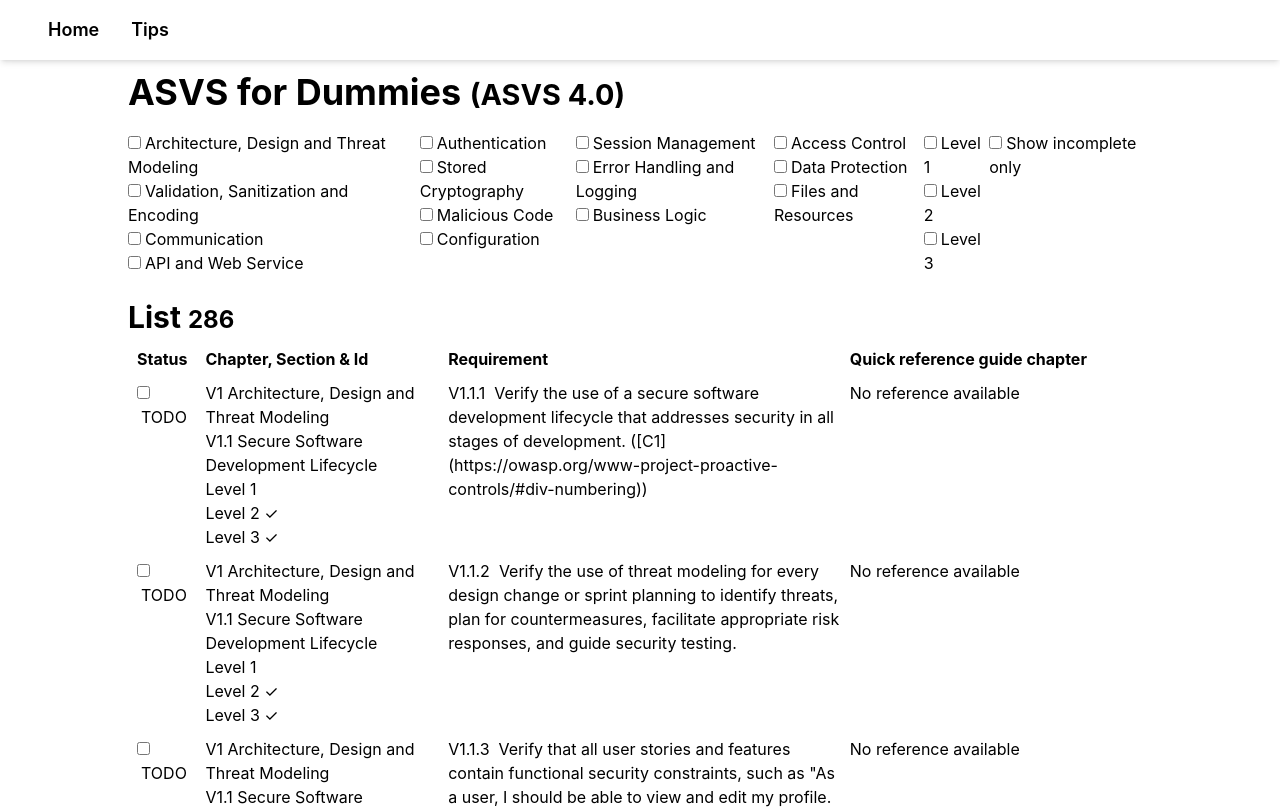
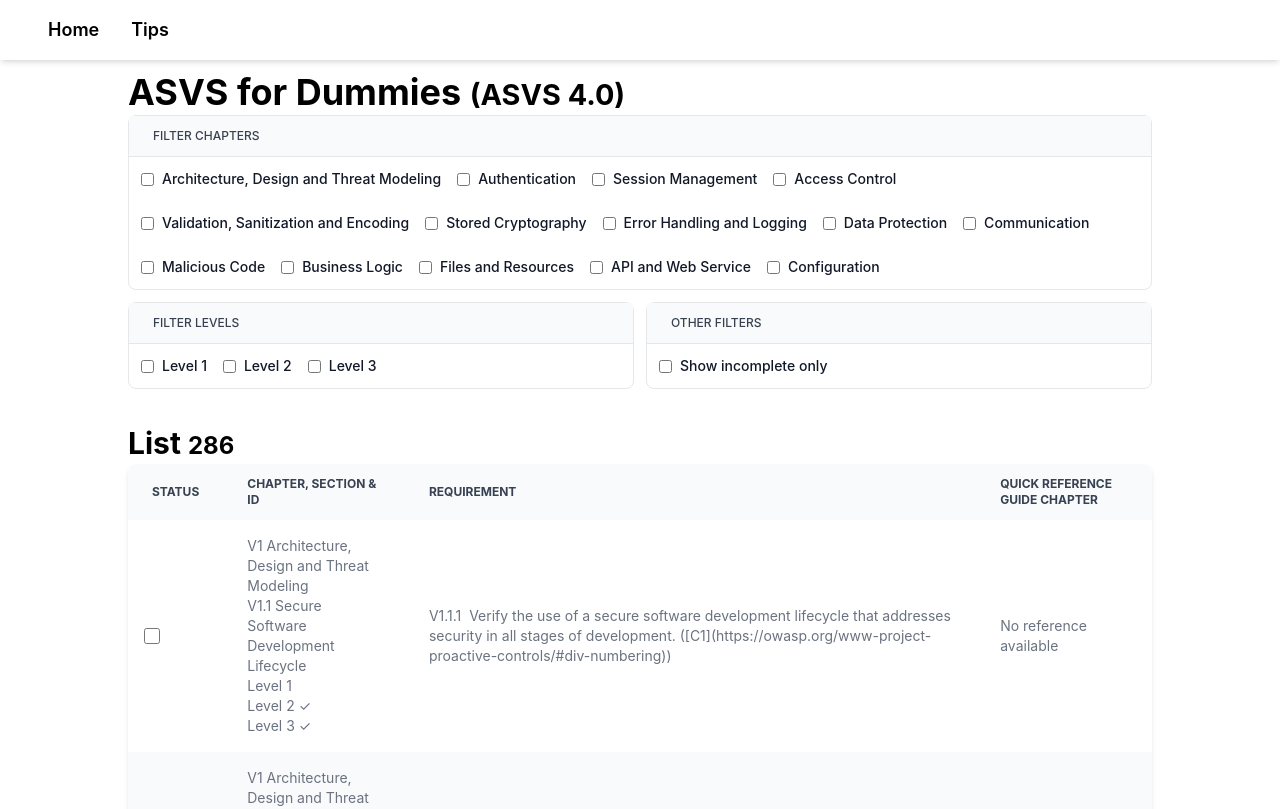
Before and after one commit to Studentassistenten-Windesheim/ASVS-for-dummies, a React (Vite) app: page / in a window 1280 px wide. Shown: the top 809 px of the page. Built offline with nearby package versions, Linux system fonts and the light colour scheme; the HTML template or start-up script is replaced by a standard one.

Commit message:
Updated list and filters

```diff
--- a/src/components/ASVSList.tsx
+++ b/src/components/ASVSList.tsx
@@ -13,50 +13,63 @@
         <>
             <h2 className='mt-6'>List <small>{filteredItems.length.toString()}</small></h2>
 
-            <table className='border-separate border-spacing-2'>
-                <thead>
-                    <tr className='text-left'>
-                        <th>Status</th>
-                        <th>Chapter, Section & Id</th>
-                        <th className='w-2/5'>Requirement</th>
-                        <th className='w-[30%]'>Quick reference guide chapter</th>
+            <div className="overflow-x-auto shadow-md sm:rounded-lg">
+                <table className="w-full text-sm text-left text-gray-500 ">
+                    <thead className="text-xs text-gray-700 uppercase bg-gray-50">
+                        <tr>
+                            <th scope="col" className="px-6 py-3">
+                                Status
+                            </th>
+                            <th scope="col" className="px-6 py-3">
+                                Chapter, Section & Id
+                            </th>
+                            <th scope="col" className="px-6 py-3">
+                                Requirement
+                            </th>
+                            <th scope="col" className="px-6 py-3">
+                                Quick reference guide chapter
+                            </th>
                         </tr>
                     </thead>
-                <tbody className='align-text-top'>
-                    {items.map((item: ASVSItem, index: number) => (
+                    <tbody>
+                        {filteredItems.map((item: ASVSItem, index: number) => (
                             <tr key={`item-${index.toString()}`}
-                            className={`${item.show} ${!item.show ? "hidden" : ""}`}
-                            data-cy="asvs-list-item"                        >
-                            <td>
-
+                                className={`${item.show} ${!item.show ? "hidden" : ""} + " odd:bg-white even:bg-gray-50 border-b"`}
+                                data-cy="asvs-list-item">
+                                <th className="w-4 p-4">
+                                    <div className="flex items-center">
                                         <input
+                                            className="w-4 h-4 text-blue-600 bg-gray-100 border-gray-300 rounded focus:ring-blue-500 focus:ring-2"
                                             type="checkbox"
                                             id={item.req_id}
+                                            value=""
                                             checked={item.completed}
                                             onChange={(e) => {
                                                 setItemStatus(item.req_id, e.target.checked);
                                             }}
                                         />
-                                <label htmlFor={item.req_id} className={`${item.completed ? "text-lime-600" : ""}`}>{item.completed ? "DONE" : "TODO"}</label>
-                            </td>
-                            <td>
-                                {item.chapter_id} {item.chapter_name} <br/>
-                                {item.section_id} {item.section_name} <br/>
-                                Level 1 {item.level1} <br/>
-                                Level 2 {item.level2} <br/>
+                                        <label htmlFor={item.req_id} className="sr-only">checkbox</label>
+                                    </div>
+                                </th>
+                                <td className="px-6 py-4">
+                                    {item.chapter_id} {item.chapter_name} <br />
+                                    {item.section_id} {item.section_name} <br />
+                                    Level 1 {item.level1} <br />
+                                    Level 2 {item.level2} <br />
                                     Level 3 {item.level3}
                                 </td>
-                            <td>
+                                <td className="px-6 py-4">
                                     {item.req_id} &nbsp;
                                     {item.req_description}
                                 </td>
-                            <td>
+                                <td className="px-6 py-4">
                                     {item.quick_reference}
                                 </td>
                             </tr>
                         ))}
                     </tbody>
                 </table>
+            </div>
         </>
     );
 }
--- a/src/components/ASVSListFilter.tsx
+++ b/src/components/ASVSListFilter.tsx
@@ -11,47 +11,34 @@
 const ASVSListFilter: React.FC<Props> = ({ chapters, setChapterCheck, setLevelCheck, toggleShowIncompleteOnly }) => {
     return (
         <>
-            <div className="flex justify-between mt-4">
-                {chapters
-                    .reduce((p: any, c: ASVSChapter, i: number) => {
-                        const index = i % 4;
-                        if (p.length === 0 || !p[index]) p.push([]);
-                        p[index].push(c);
-                        return p;
-                    }, [])
-                    .map((col: [], colIndex: number) => {
-                        return <div key={`col-${colIndex.toString()}`}>
-
-                            {col.map((element: ASVSChapter, rowIndex: number) => {
-                                const checkboxId = `checkbox-${colIndex}-${rowIndex}`;
-                                return <div key={rowIndex.toString()}>
-
+            <div key="Chapter-filter" className="flex flex-wrap items-center w-full text-sm font-medium text-gray-900 bg-white border border-gray-200 rounded-lg mb-3">
+                <div className="text-xs text-gray-700 uppercase bg-gray-50 border-b w-full px-6 py-3">Filter chapters</div>
+                {chapters.map((chapter: ASVSChapter) => (
+                    <div key={chapter.name} className="flex items-center pl-3">
                         <input
                             type="checkbox"
-                                        id={checkboxId.toString()}
-                                        name={element.name}
-                                        checked={element.checked}
+                            id={chapter.name}
+                            className="text-blue-600 bg-gray-100 border-gray-300 rounded focus:ring-blue-500 focus:ring-2"
+                            name={chapter.name}
+                            checked={chapter.checked}
                             onChange={(e) => {
-                                            setChapterCheck(element.name)
+                                setChapterCheck(chapter.name)
                             }}
                             data-cy="chapter-checkbox"
                         />
-                                    <label htmlFor={checkboxId.toString()}>
-                                        {element.name}
-                                    </label>
-
+                        <label htmlFor={chapter.name} className="w-full py-3 ml-2 text-sm font-medium text-gray-900">{chapter.name}</label>
                     </div>
-                            })}
-
+                ))
+                }
             </div>
-
-                    })
-                }
-                <div>
-                    <div key="level-1-checkbox">
+            <div className = "flex">
+            <div className="mr-3 flex flex-wrap items-center w-full text-sm font-medium text-gray-900 bg-white border border-gray-200 rounded-lg mb-3">
+                <div className="text-xs text-gray-700 uppercase bg-gray-50 border-b w-full px-6 py-3">Filter levels</div>
+                <div key="level-1-checkbox" className="flex items-center pl-3">
                     <input
                         type="checkbox"
                         id="level-1-checkbox"
+                        className="text-blue-600 bg-gray-100 border-gray-300 rounded focus:ring-blue-500 focus:ring-2"
                         name="level-1"
                         value=''
                         onChange={(e) => {
@@ -59,14 +46,18 @@
                         }}
                         data-cy="level-checkbox"
                     />
-                        <label htmlFor="level-1-checkbox">
+                    <label htmlFor="level-1-checkbox" className="w-full py-3 ml-2 text-sm font-medium text-gray-900">
                         Level 1
                     </label>
                 </div>
-                    <div key="level-2-checkbox">
+
+
+
+                <div key="level-2-checkbox" className="flex items-center pl-3">
                     <input
                         type="checkbox"
                         id="level-2-checkbox"
+                        className="text-blue-600 bg-gray-100 border-gray-300 rounded focus:ring-blue-500 focus:ring-2"
                         name="level-2"
                         value=''
                         onChange={(e) => {
@@ -74,14 +65,15 @@
                         }}
                         data-cy="level-checkbox"
                     />
-                        <label htmlFor="level-2-checkbox">
+                    <label htmlFor="level-2-checkbox" className="w-full py-3 ml-2 text-sm font-medium text-gray-900">
                         Level 2
                     </label>
                 </div>
-                    <div key="level-3-checkbox">
+                <div key="level-3-checkbox" className="flex items-center pl-3">
                     <input
                         type="checkbox"
                         id="level-3-checkbox"
+                        className="text-blue-600 bg-gray-100 border-gray-300 rounded focus:ring-blue-500 focus:ring-2"
                         name="level-3"
                         value=''
                         onChange={(e) => {
@@ -89,29 +81,31 @@
                         }}
                         data-cy="level-checkbox"
                     />
-                        <label htmlFor="level-3-checkbox">
+                    <label htmlFor="level-3-checkbox" className="w-full py-3 ml-2 text-sm font-medium text-gray-900">
                         Level 3
                     </label>
                 </div>
             </div>
 
-                <div key="show-incomplete-only">
+            <div className="flex flex-wrap items-center w-full text-sm font-medium text-gray-900 bg-white border border-gray-200 rounded-lg mb-3">
+                <div className="text-xs text-gray-700 uppercase bg-gray-50 border-b w-full px-6 py-3">Other filters</div>
+                <div key="show-incomplete-only" className="flex items-center pl-3">
                     <input
                         type="checkbox"
                         id="show-incomplete-only"
+                        className="text-blue-600 bg-gray-100 border-gray-300 rounded focus:ring-blue-500 focus:ring-2"
                         name="Show incomplete only"
                         value=''
                         onChange={(e) => {
                             toggleShowIncompleteOnly(e.target.checked)
                         }}
                     />
-                    <label htmlFor="show-incomplete-only">
+                    <label htmlFor="show-incomplete-only" className="w-full py-3 ml-2 text-sm font-medium text-gray-900">
                         Show incomplete only
                     </label>
                 </div>
-
                 </div>
-
+            </div>
         </>
     );
 }
```
Lines whose indentation alone changed are shown as unchanged.
